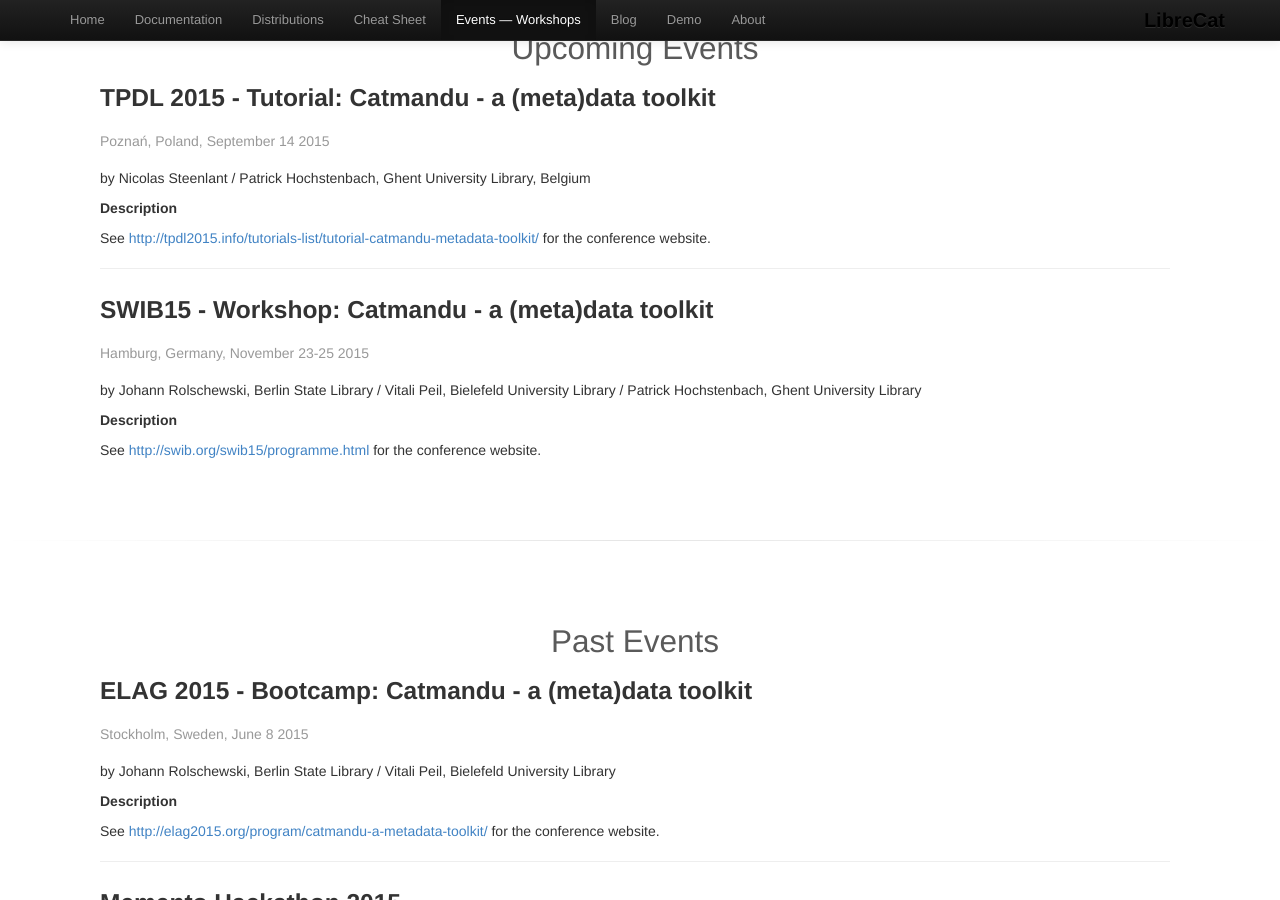
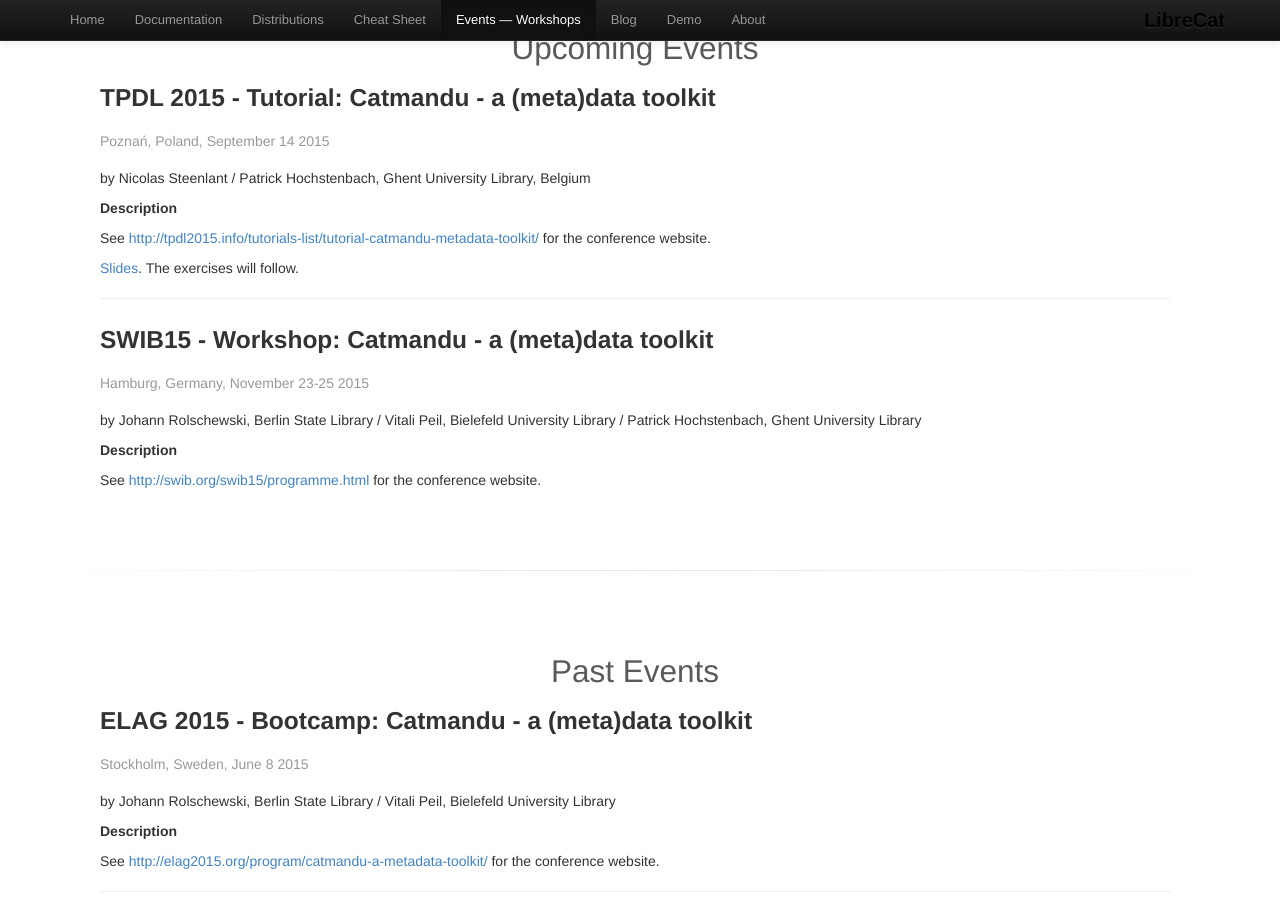
Before and after one commit to LibreCat/librecat.github.io, a Jekyll site: the page built from events.html, in a window 1280 px wide and 900 px high, scrolled down 317 px. Built offline with Jekyll 4.4.1, drawn with Linux system fonts in a browser that asks for light colours.

Commit message:
Adding slides to the events

```diff
--- a/events.html
+++ b/events.html
@@ -31,6 +31,10 @@ title: LibreCat Events
 
     <p>
     See <a href="http://tpdl2015.info/tutorials-list/tutorial-catmandu-metadata-toolkit/">http://tpdl2015.info/tutorials-list/tutorial-catmandu-metadata-toolkit/</a> for the conference website.
+    </p>
+
+    <p>
+    <a href="http://librecat.org/events/tpdl2015.html">Slides</a>. The exercises will follow.
     </p>
 
     <hr>
```
